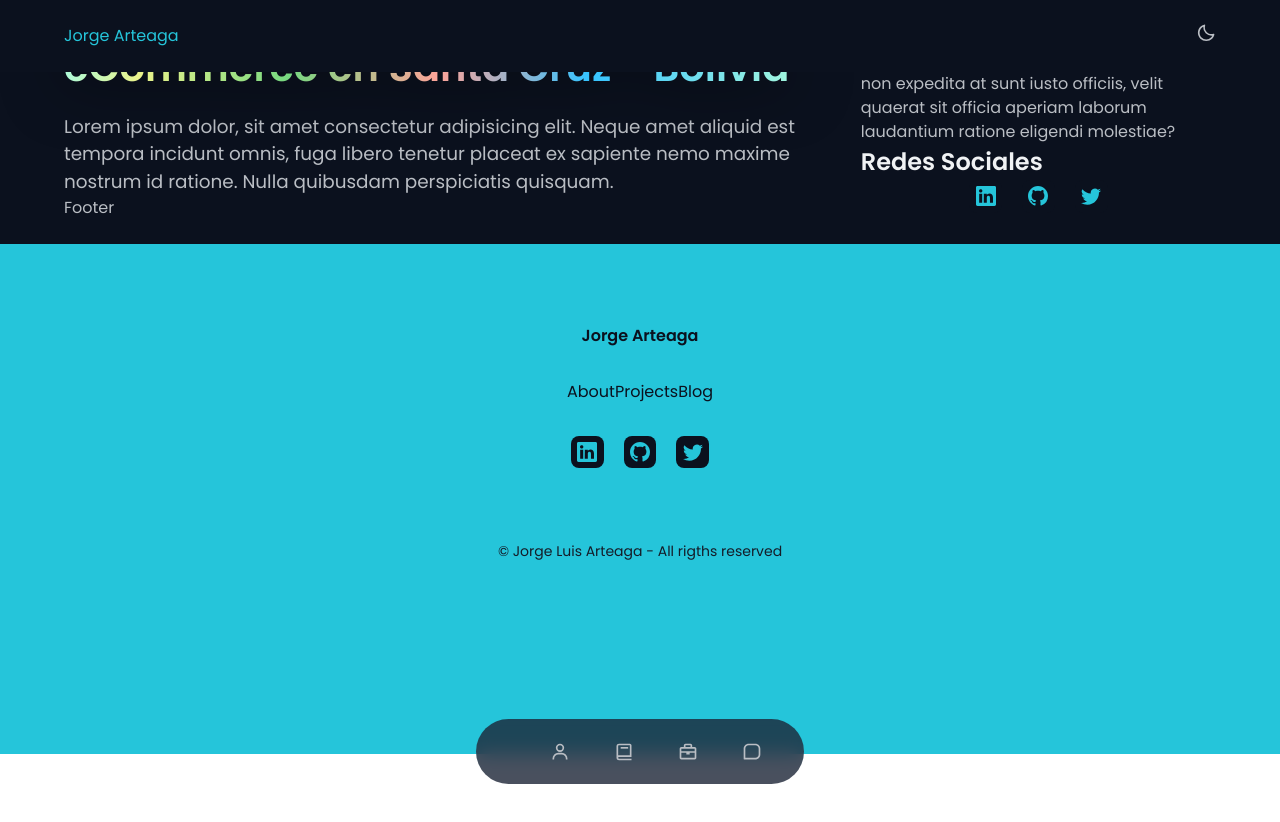
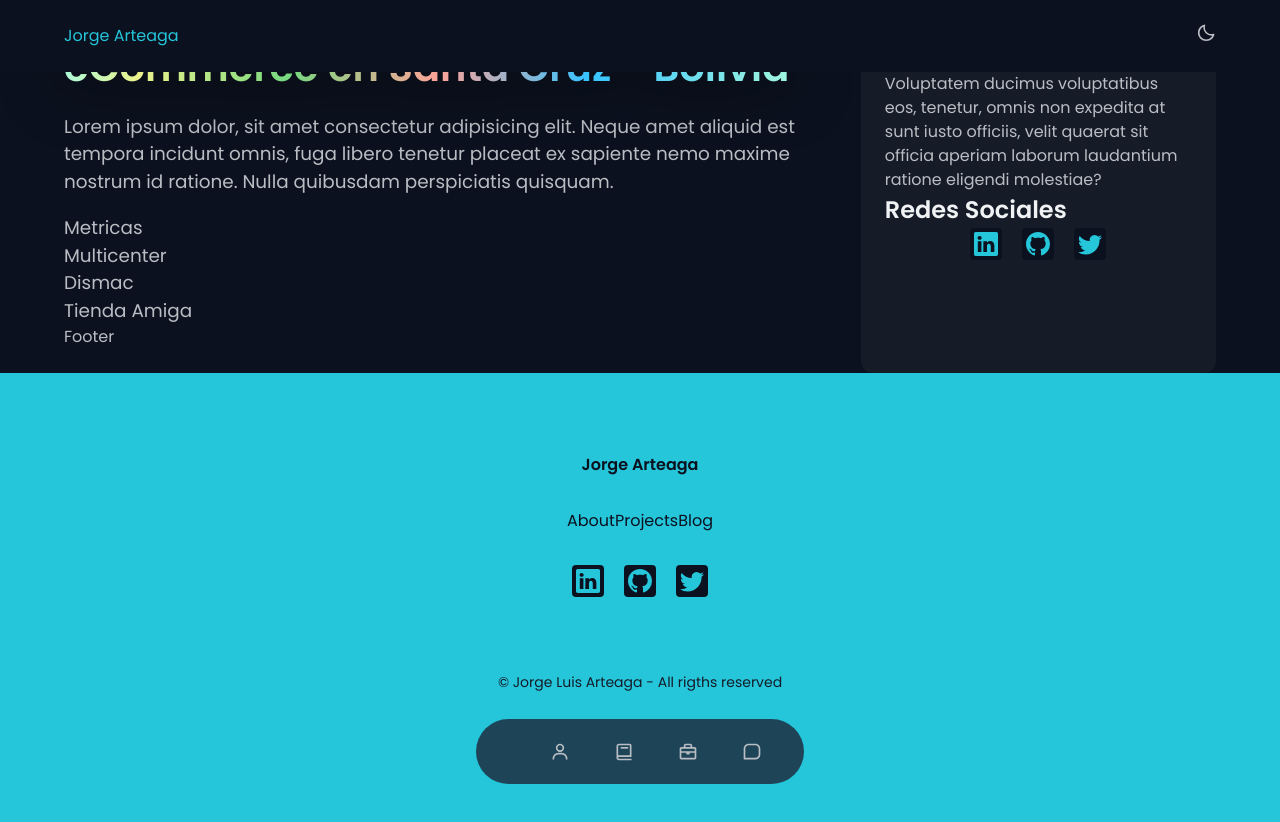
Before and after one commit to jlarteagap/portfolio, a Next.js app: page /blog in a window 1280 px wide. Shown: the top 822 px of the page. Before the commit the page ends 800 px from the top, so only its background shows below. Built offline with nearby package versions, Linux system fonts and the light colour scheme.

Commit message:
Simple changes

```diff
--- a/pages/blog/index.jsx
+++ b/pages/blog/index.jsx
@@ -17,10 +17,17 @@ function Blog({ data: { social } }) {
             sapiente nemo maxime nostrum id ratione. Nulla quibusdam
             perspiciatis quisquam.
           </p>
+          <div className="">
+            <div>Metricas</div>
+            <div>Multicenter</div>
+            <div>Dismac</div>
+            <div>Tienda Amiga</div>
+            <div></div>
+          </div>
         </section>
         <footer>Footer</footer>
       </article>
-      <aside className="blog_aside">
+      <aside className="blog_aside p-5">
         Sidebar Lorem ipsum dolor sit amet consectetur adipisicing elit.
         Voluptatem ducimus voluptatibus eos, tenetur, omnis non expedita at sunt
         iusto officiis, velit quaerat sit officia aperiam laborum laudantium
--- a/public/style.css
+++ b/public/style.css
@@ -146,7 +146,7 @@ body.light-theme{
   box-shadow: 0 2px 8px hsla(var(--second-hue), 48%, 8%, .1);
 }
 .light-theme .home__social::after,
-.light-theme .footer__social-link{
+.light-theme .social-link{
   background-color: var(--title-color);
 }
 .light-theme .home__social-link,
@@ -787,19 +787,7 @@ color: var(--body-color);
   column-gap: 1.5rem;
   margin-bottom: 2rem;
 }
-.footer__social{
-  display: flex;
-  justify-content: center;
-  column-gap: 1.25rem;
-}
-.footer__social-link{
-  background-color: var(--body-color);
-  color: var(--first-color);
-  padding: .25rem;
-  border-radius: .25rem;
-  font-size: 1rem;
-  display: inline-flex;
-}
+
 .footer__copy{
   display: block;
   margin-top: 4.5rem;
@@ -995,7 +983,7 @@ color: var(--body-color);
   .contact__container{
     column-gap: 6rem;
   }
-  .footer__social-link{
+  .social-link{
     font-size: 1.25rem;
     padding: .4rem;
     border-radius: .5rem;
@@ -1148,3 +1136,25 @@ color: var(--body-color);
   grid-template-columns: 65% 1fr;
   grid-gap: 3rem;
 }
+.blog_aside{
+  background-color: var(--container-color);
+  border-radius: 0.75rem;
+}
+/* SOCIAL LINKS  */
+.social{
+  display: flex;
+  justify-content: center;
+  column-gap: 1.25rem;
+}
+.social-link{
+  background-color: var(--body-color);
+  color: var(--first-color);
+  padding: .25rem;
+  border-radius: .25rem;
+  font-size: 1rem;
+  display: inline-flex;
+}
+.social-link:hover{
+  background-color: var(--first-color);
+  color: white;
+}
--- a/src/components/social.js
+++ b/src/components/social.js
@@ -14,25 +14,25 @@ export const Social = () => {
   }, []);
   return (
 
-    <ul className="footer__social">
+    <ul className="social">
       <li>
         <a
           href={social.linkedin}
           target="_blank"
-          className="footer__social-link"
+          className="social-link"
           rel="noreferrer"
         >
-          <BsLinkedin />
+          <BsLinkedin size={24} />
         </a>
       </li>
       <li>
         <a
           href={social.github}
           target="_blank"
-          className="footer__social-link"
+          className="social-link"
           rel="noreferrer"
         >
-          <BsGithub />
+          <BsGithub size={24}/>
         </a>
       </li>
       <li>
@@ -40,9 +40,9 @@ export const Social = () => {
           href={social.twitter}
           target="_blank"
           rel="noreferrer"
-          className="footer__social-link"
+          className="social-link"
         >
-          <BsTwitter />
+          <BsTwitter size={24} />
         </a>
       </li>
     </ul>
```
